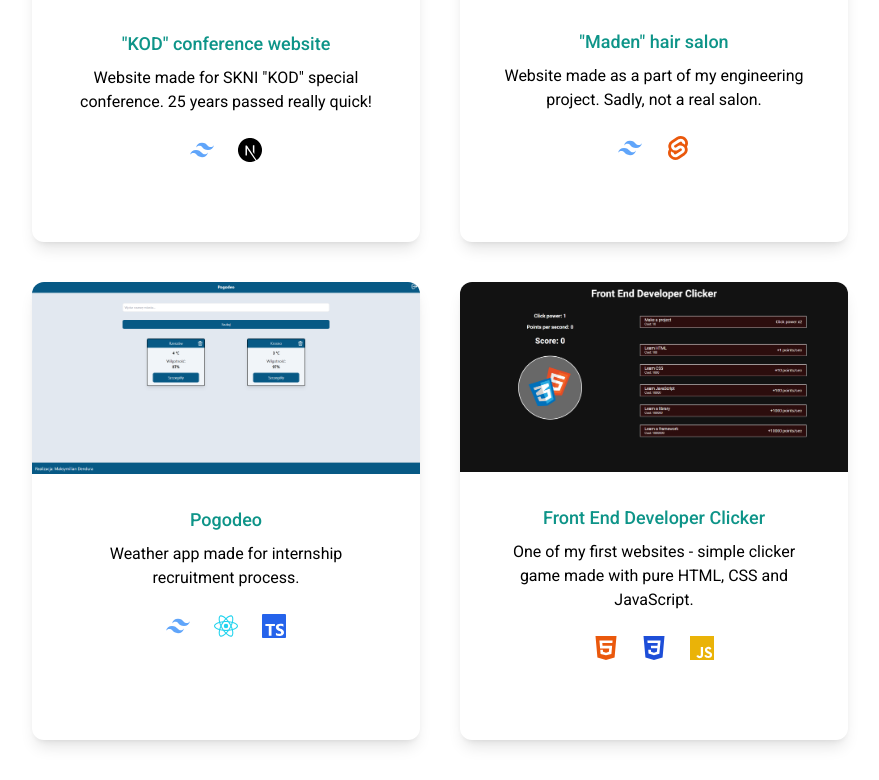
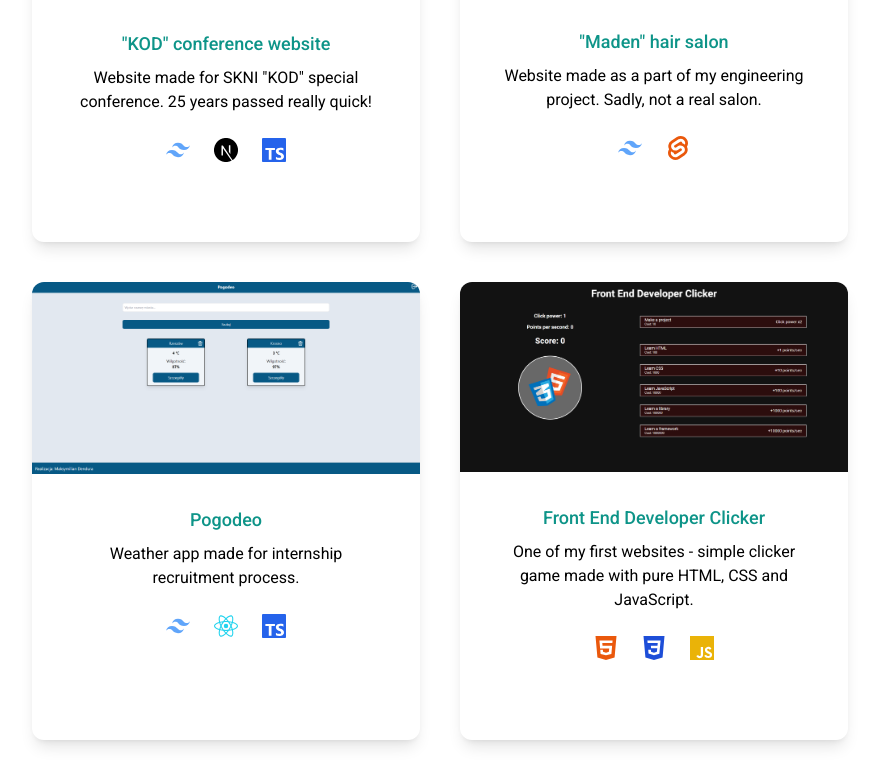
Before and after one commit to Noniv/portfolio, a Next.js app: page / in a window 1280 px wide. Shown: the part 1963-2743 px from the top of the page, without its empty margins (200-1079 px from the left). Built offline with nearby package versions, Linux system fonts and the light colour scheme.

Commit message:
Added missing TypeScript category

```diff
--- a/app/page.js
+++ b/app/page.js
@@ -149,6 +149,7 @@ export default function Home() {
             >
               <SiTailwindcss className="text-blue-400" />
               <SiNextdotjs className="text-black dark:text-white" />
+              <SiTypescript className="text-blue-600" />
             </Card>
             <Card
               src="/site-2.png"
```
